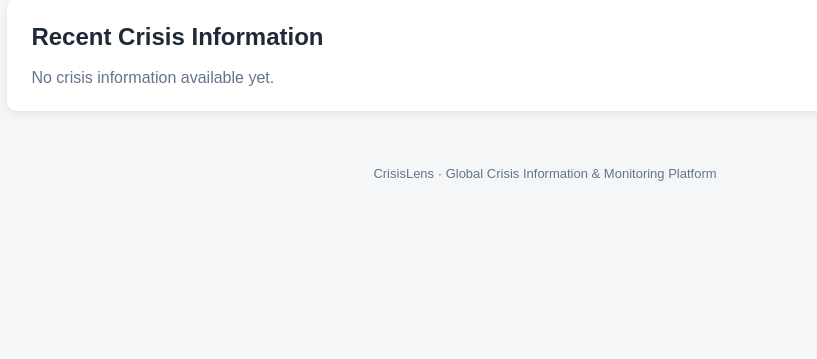
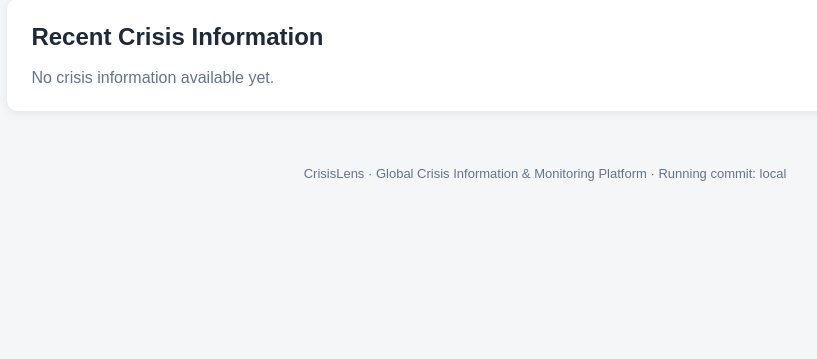
Before and after one commit to aafiyaanis43-art/CrisisLens, a Flask app: page / in a window 1280 px wide. Shown: the part 349-708 px from the top of the page, without its empty margins (95-912 px from the left). Run offline with Flask 3, Linux system fonts and the light colour scheme.

Commit message:
feat: show running commit ID in footer

```diff
--- a/app.py
+++ b/app.py
@@ -8,6 +8,10 @@ app.config["SQLALCHEMY_DATABASE_URI"] = "sqlite:///crisislens.db"
 app.config["SQLALCHEMY_TRACK_MODIFICATIONS"] = False
 
 db = SQLAlchemy(app)
+@app.context_processor
+def inject_commit_id():
+    commit_id = os.getenv("RENDER_GIT_COMMIT", "local")
+    return {"commit_id": commit_id[:7]}
 
 
 class Crisis(db.Model):
--- a/templates/index.html
+++ b/templates/index.html
@@ -255,8 +255,8 @@
     </main>
 
     <footer>
-        CrisisLens · Global Crisis Information & Monitoring Platform
-    </footer>
-
+    CrisisLens · Global Crisis Information & Monitoring Platform
+    <span> · Running commit: {{ commit_id }}</span>
+</footer>
 </body>
 </html>
```
